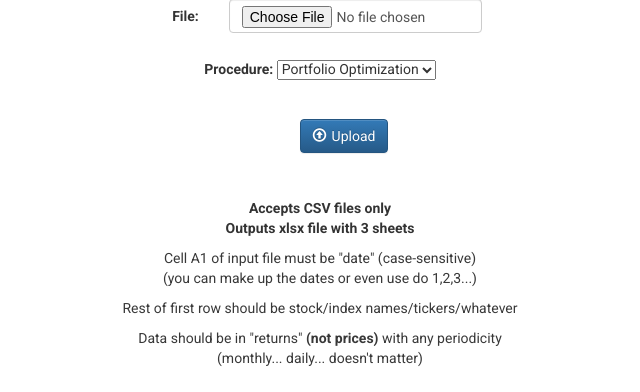
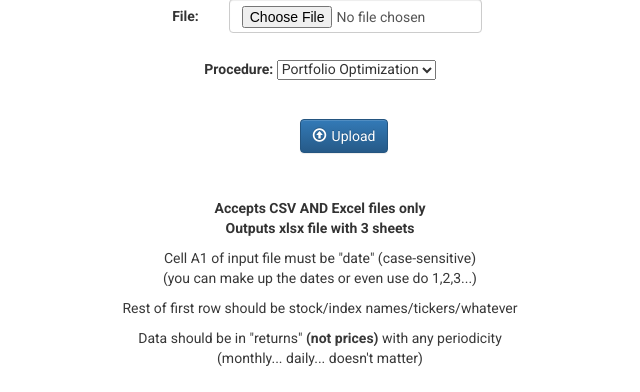
Before and after one commit to svenbaertschi/cambr1dge, a Django app: page /econometrica/ in a window 1280 px wide. Shown: the part 273-665 px from the top of the page, without its empty margins (320-960 px from the left). Run offline with Django 3.2, Linux system fonts and the light colour scheme; some libraries are stand-ins or nearby versions.

Commit message:
accepts excel files

```diff
--- a/econometrica/views.py
+++ b/econometrica/views.py
@@ -25,8 +25,11 @@ def upload_csv(request):
 	if request.method == "GET":
 		return render(request, template)
 	csv_file = request.FILES['file']
-# Read in price data
-	df = pd.read_csv(csv_file, parse_dates=True, index_col="date")
+# Read in data
+	try:
+		df = pd.read_csv(csv_file, parse_dates=True, index_col="date")
+	except:
+		df = pd.read_excel(csv_file, parse_dates=True, index_col="date")
 
 # Calculate expected returns and sample covariance
 	mu = df.mean()
--- a/templates/econometrica/upload.html
+++ b/templates/econometrica/upload.html
@@ -11,7 +11,7 @@
 					<div class="form-group">
 						<label for="name" class="col-md-3 col-sm-3 col-xs-12 control-label">File: </label>
 						<div class="col-md-8">
-							<input type="file" name="file" id="file" required="True" class="form-control">
+							<input type="file" name="file" id="file" required="True" accept=".csv, application/vnd.openxmlformats-officedocument.spreadsheetml.sheet, application/vnd.ms-excel" class="form-control">
 						</div>
 						<br><br><br>
 						<label>Procedure:</label>
@@ -26,7 +26,7 @@
 					</div>
 					</form>
 				<br>
-				<b>Accepts CSV files only</b><br>
+				<b>Accepts CSV AND Excel files only</b><br>
 				<b>Outputs xlsx file with 3 sheets</b>
 				<p style="padding-top:10px;">Cell A1 of input file must be "date" (case-sensitive) <br>(you can make up the dates or even use do 1,2,3...)</p>
 				<p>Rest of first row should be stock/index names/tickers/whatever</p>
```
